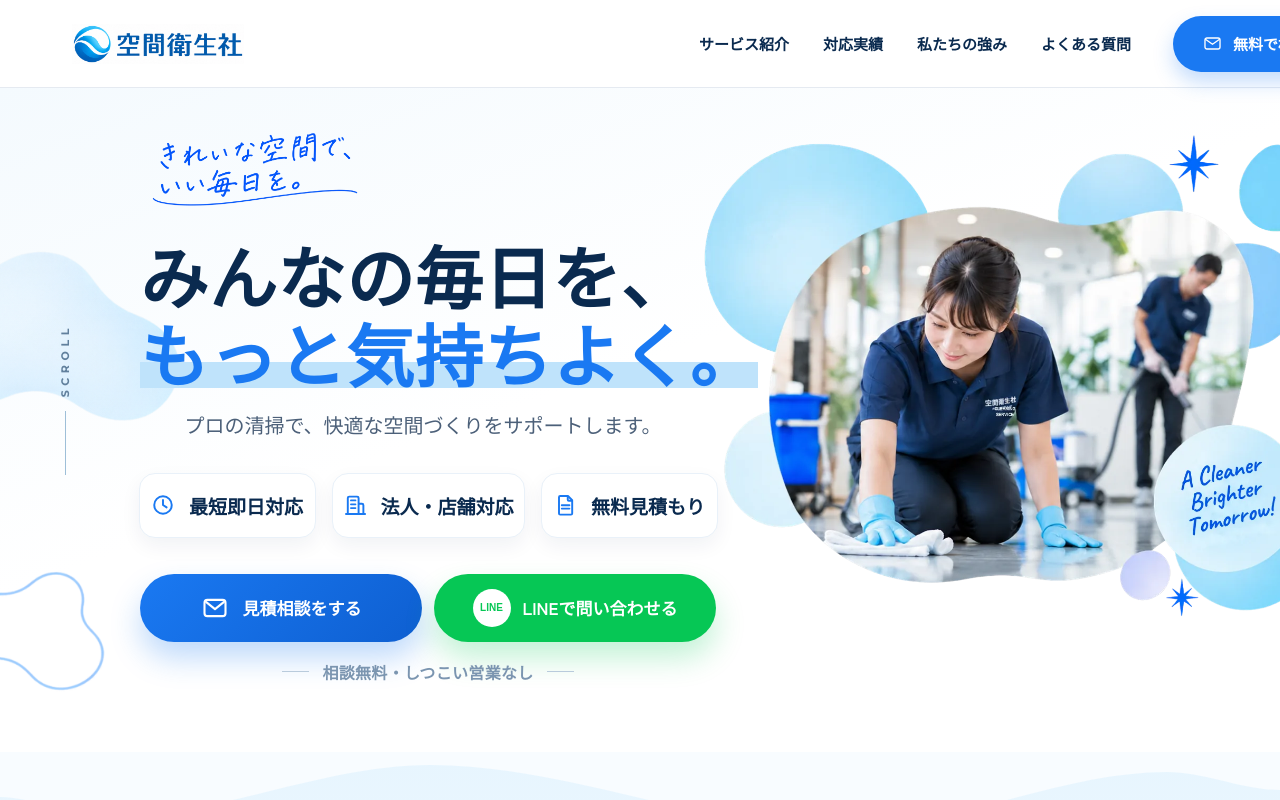
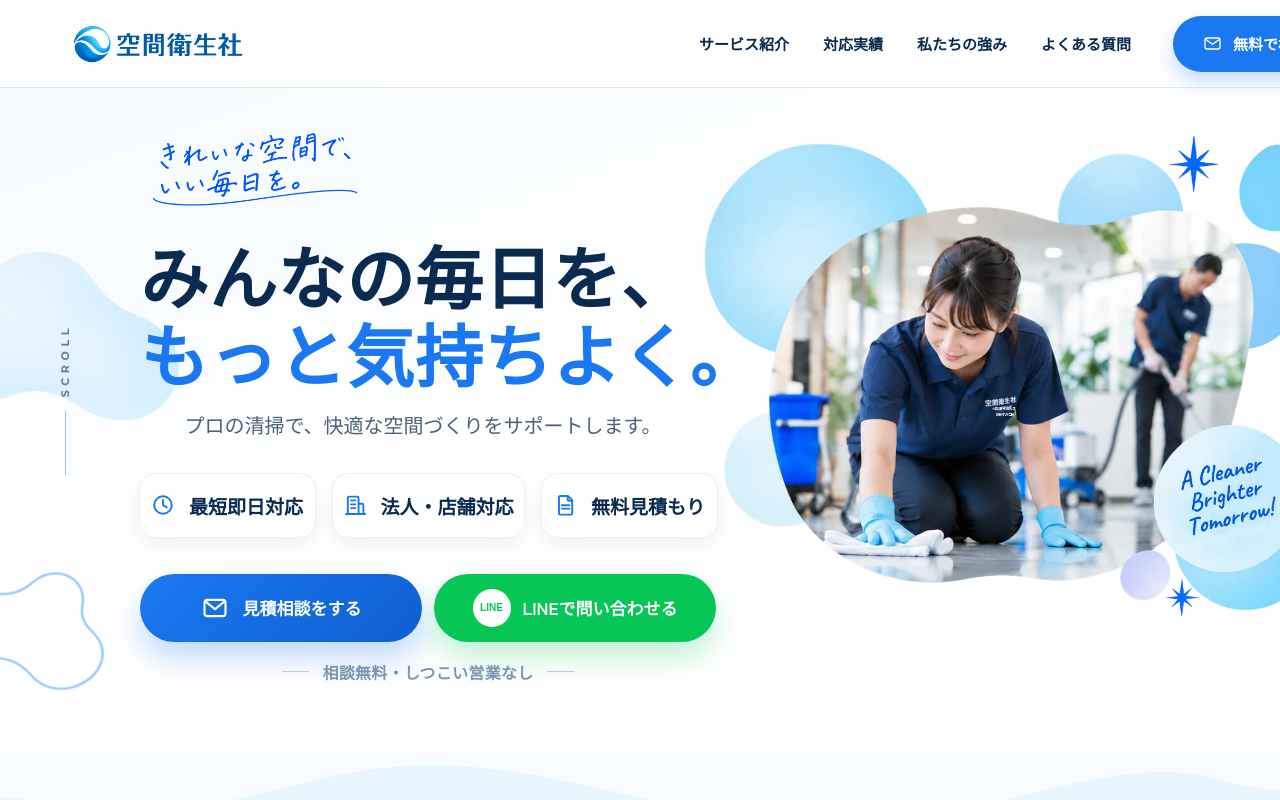
Before and after one commit to cubotax/kukaneiseisha-lp, a Next.js app in the folder nextjs-app/: page / in a window 1280 px wide. Shown: the top 800 px of the page. Built offline with nearby package versions, Linux system fonts and the light colour scheme.

Commit message:
Remove hero underline

```diff
--- a/nextjs-app/src/app/globals.css
+++ b/nextjs-app/src/app/globals.css
@@ -2274,3 +2274,9 @@ button {
     transform: translate(3px, 20px) scale(.8) rotate(40deg) !important;
   }
 }
+
+/* ===== Hero "もっと気持ちよく。" underline remove ===== */
+.hero-line2 {
+  background: none !important;
+  text-decoration: none !important;
+}
```
